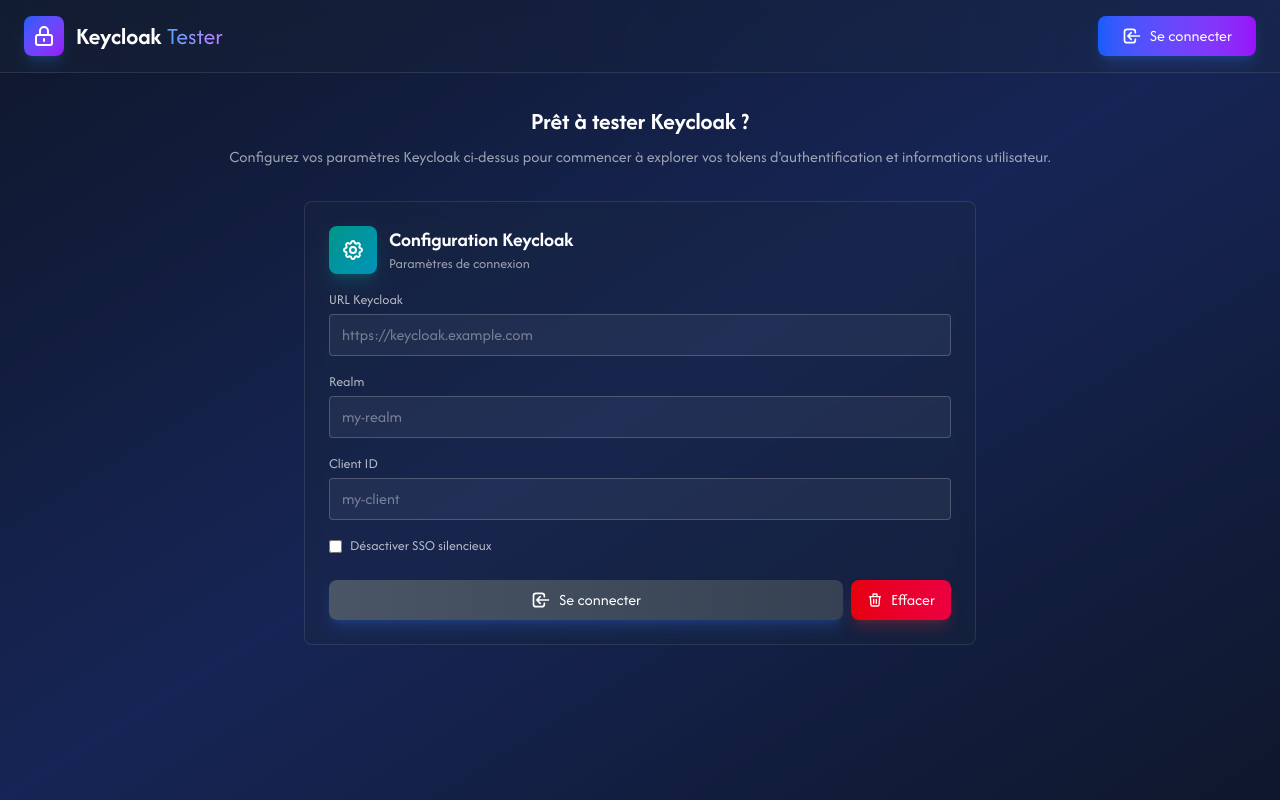
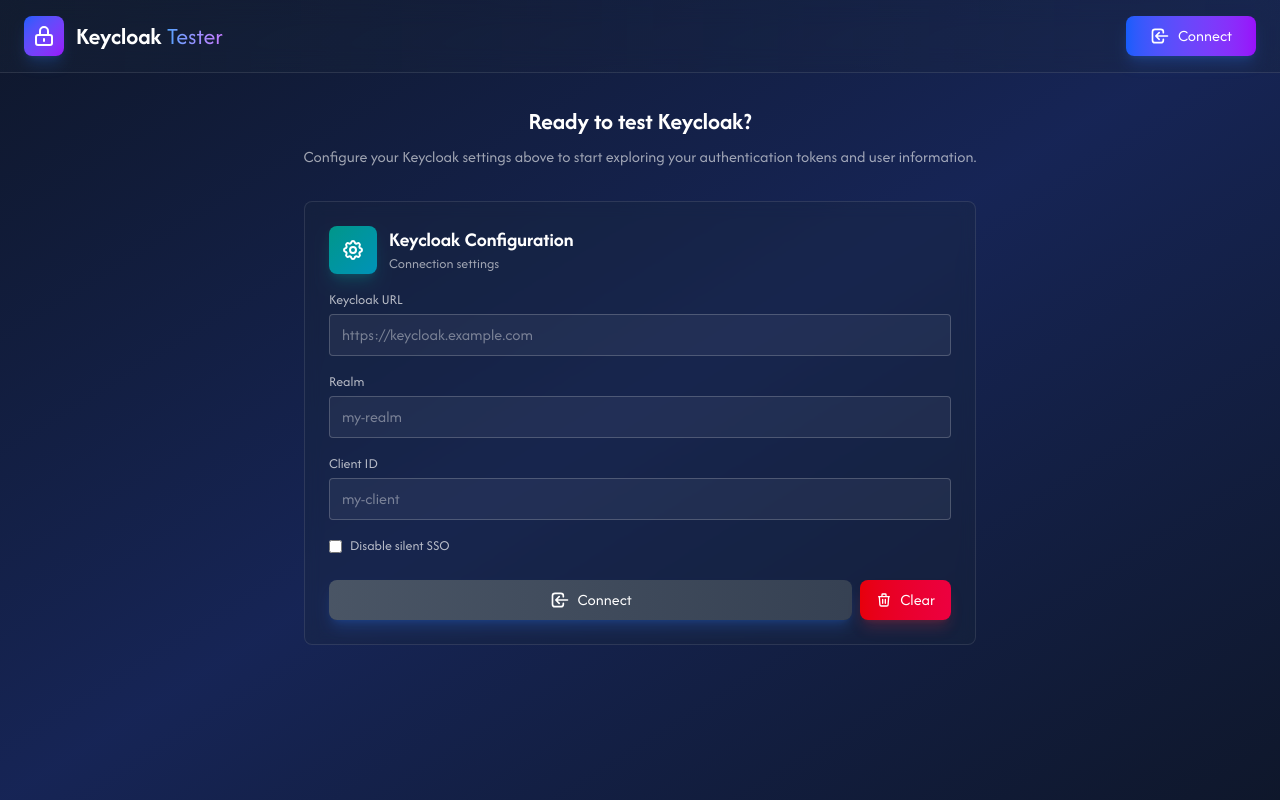
Before and after one commit to Ougobatec/Keycloak-Tester, a React (Vite) app: page / in a window 1280 px wide. Built offline with nearby package versions, Linux system fonts and the light colour scheme.

Commit message:
💬 Translate French text to English for consistency across the application

```diff
--- a/src/App.tsx
+++ b/src/App.tsx
@@ -22,7 +22,7 @@
   const [showUserMenu, setShowUserMenu] = useState(false);
   const [refreshMessage, setRefreshMessage] = useState<string | null>(null);
 
-  // Timer pour mettre à jour les expirations
+  // Timer to update expirations
   useTimer(!!tokens);
 
   const isConnected = !!tokens;
@@ -31,11 +31,9 @@
     const result = await refresh();
     if (result.success) {
       if (result.refreshed) {
-        setRefreshMessage('Tokens rafraîchis avec succès !');
+        setRefreshMessage('Tokens refreshed successfully!');
       } else {
-        setRefreshMessage(
-          'Les tokens sont encore valides, pas besoin de rafraîchir.'
-        );
+        setRefreshMessage('Tokens are still valid, no need to refresh.');
       }
       setTimeout(() => setRefreshMessage(null), 4000);
     }
@@ -43,7 +41,7 @@
 
   return (
     <div className="min-h-screen bg-gradient-to-br from-slate-900 via-blue-950 to-slate-900">
-      {/* NavBar */}
+      {/* Navigation Bar */}
       <NavBar
         isConnected={isConnected}
         userName={tokens?.tokenParsed.name}
@@ -62,7 +60,7 @@
         />
       )}
 
-      {/* Popup de succès rafraîchissement */}
+      {/* Refresh success popup */}
       {refreshMessage && (
         <div className="fixed bottom-6 right-6 z-50 animate-slide-up">
           <div className="bg-slate-800/30 backdrop-blur-md border border-green-500/40 rounded-lg p-4 shadow-2xl max-w-sm">
@@ -90,7 +88,7 @@
 
       {/* Main Content */}
       <div className="max-w-7xl mx-auto px-6 py-8 space-y-8">
-        {/* Messages d'erreur */}
+        {/* Error messages */}
         {error && (
           <div className="bg-red-500/10 backdrop-blur-sm border border-red-500/40 rounded-lg p-4">
             <div className="flex items-center gap-3">
@@ -119,12 +117,11 @@
           <div className="space-y-6">
             <div className="text-center">
               <h2 className="text-2xl font-semibold text-white mb-2">
-                Prêt à tester Keycloak ?
+                Ready to test Keycloak?
               </h2>
               <p className="text-white/60">
-                Configurez vos paramètres Keycloak ci-dessus pour commencer à
-                explorer vos tokens d'authentification et informations
-                utilisateur.
+                Configure your Keycloak settings above to start exploring your
+                authentication tokens and user information.
               </p>
             </div>
           </div>
@@ -148,11 +145,9 @@
           <div className="space-y-6">
             <div className="text-center">
               <h2 className="text-2xl font-semibold text-white mb-2">
-                Tokens d'authentification
+                Authentication Tokens
               </h2>
-              <p className="text-white/60">
-                Visualisez et copiez vos tokens JWT
-              </p>
+              <p className="text-white/60">View and copy your JWT tokens</p>
             </div>
 
             <div className="grid grid-cols-1 lg:grid-cols-2 gap-6">
--- a/src/components/ConfigForm.tsx
+++ b/src/components/ConfigForm.tsx
@@ -43,14 +43,14 @@
         </div>
         <div>
           <h2 className="text-xl font-semibold text-white">
-            Configuration Keycloak
+            Keycloak Configuration
           </h2>
-          <p className="text-sm text-white/60">Paramètres de connexion</p>
+          <p className="text-sm text-white/60">Connection settings</p>
         </div>
       </div>
 
       <div>
-        <label className="block text-sm text-white/70 mb-1">URL Keycloak</label>
+        <label className="block text-sm text-white/70 mb-1">Keycloak URL</label>
         <input
           type="url"
           value={config.url}
@@ -93,7 +93,7 @@
           className="rounded bg-white/5 border-white/20"
         />
         <label htmlFor="sso" className="text-sm text-white/70 cursor-pointer">
-          Désactiver SSO silencieux
+          Disable silent SSO
         </label>
       </div>
 
@@ -124,7 +124,7 @@
                   d="M4 12a8 8 0 018-8V0C5.373 0 0 5.373 0 12h4zm2 5.291A7.962 7.962 0 014 12H0c0 3.042 1.135 5.824 3 7.938l3-2.647z"
                 />
               </svg>
-              Connexion...
+              Connecting...
             </>
           ) : (
             <>
@@ -141,7 +141,7 @@
                   d="M11 16l-4-4m0 0l4-4m-4 4h14m-5 4v1a3 3 0 01-3 3H6a3 3 0 01-3-3V7a3 3 0 013-3h7a3 3 0 013 3v1"
                 />
               </svg>
-              Se connecter
+              Connect
             </>
           )}
         </button>
@@ -162,7 +162,7 @@
               d="M19 7l-.867 12.142A2 2 0 0116.138 21H7.862a2 2 0 01-1.995-1.858L5 7m5 4v6m4-6v6m1-10V4a1 1 0 00-1-1h-4a1 1 0 00-1 1v3M4 7h16"
             />
           </svg>
-          Effacer
+          Clear
         </button>
       </div>
     </div>
--- a/src/components/NavBar.tsx
+++ b/src/components/NavBar.tsx
@@ -19,7 +19,7 @@
     <nav className="bg-gradient-to-r from-slate-800/30 via-slate-800/20 to-slate-800/30 backdrop-blur-md border-b border-white/10">
       <div className="max-w-7xl mx-auto px-6 py-4">
         <div className="flex items-center justify-between">
-          {/* Logo et titre */}
+          {/* Logo and title */}
           <div className="flex items-center gap-3">
             <div className="bg-gradient-to-br from-blue-600 to-purple-600 p-2 rounded-lg shadow-lg shadow-blue-500/20">
               <svg
@@ -64,7 +64,7 @@
                     d="M11 16l-4-4m0 0l4-4m-4 4h14m-5 4v1a3 3 0 01-3 3H6a3 3 0 01-3-3V7a3 3 0 013-3h7a3 3 0 013 3v1"
                   />
                 </svg>
-                Se connecter
+                Connect
               </button>
             ) : (
               <>
@@ -83,7 +83,7 @@
                       clipRule="evenodd"
                     />
                   </svg>
-                  {userName || 'Utilisateur'}
+                  {userName || 'User'}
                 </button>
 
                 <button
@@ -103,7 +103,7 @@
                       d="M4 4v5h.582m15.356 2A8.001 8.001 0 004.582 9m0 0H9m11 11v-5h-.581m0 0a8.003 8.003 0 01-15.357-2m15.357 2H15"
                     />
                   </svg>
-                  Rafraîchir
+                  Refresh
                 </button>
 
                 <button
@@ -123,7 +123,7 @@
                       d="M17 16l4-4m0 0l-4-4m4 4H7m6 4v1a3 3 0 01-3 3H6a3 3 0 01-3-3V7a3 3 0 013-3h4a3 3 0 013 3v1"
                     />
                   </svg>
-                  Déconnexion
+                  Disconnect
                 </button>
               </>
             )}
--- a/src/components/TokenDisplay.tsx
+++ b/src/components/TokenDisplay.tsx
@@ -64,7 +64,7 @@
               onClick={() => setShowDecoded(!showDecoded)}
               className="px-3 py-2 rounded-lg font-medium text-sm transition bg-white/5 hover:bg-white/10 border border-white/20 text-white/80 hover:text-white"
             >
-              {showDecoded ? 'Token brut' : 'Décodé'}
+              {showDecoded ? 'Raw Token' : 'Decoded'}
             </button>
           )}
           <button
@@ -76,7 +76,7 @@
               )
             }
             className="bg-white/5 hover:bg-white/10 border border-white/20 text-white/80 hover:text-white transition p-2 rounded-lg"
-            title="Copier"
+            title="Copy"
           >
             <svg
               className="w-5 h-5"
--- a/src/index.css
+++ b/src/index.css
@@ -1,6 +1,6 @@
 @import 'tailwindcss';
 
-/* Déclaration des polices personnalisées */
+/* Custom font declarations */
 @font-face {
   font-family: 'Afacad';
   src: url('/fonts/Afacad-regular.ttf') format('truetype');
@@ -17,12 +17,12 @@
   font-display: swap;
 }
 
-/* Variables de style global */
+/* Global style variables */
 :root {
   font-family: 'Afacad', system-ui, Avenir, Helvetica, Arial, sans-serif;
 }
 
-/* Animation pour la popup */
+/* Animation for popup */
 @keyframes slide-up {
   from {
     opacity: 0;
--- a/src/services/keycloak.service.ts
+++ b/src/services/keycloak.service.ts
@@ -36,7 +36,7 @@
           : window.location.origin + '/silent-check-sso.html',
       });
 
-      // Nettoyer l'URL après redirection
+      // Clean URL after redirect
       if (
         window.location.search.includes('state=') ||
         window.location.hash.includes('state=')
@@ -50,23 +50,23 @@
 
       return authenticated;
     } catch (error) {
-      console.error('Erreur initialisation Keycloak:', error);
+      console.error('Keycloak initialization error:', error);
       throw error;
     }
   }
 
   async login(): Promise<void> {
-    if (!this.keycloak) throw new Error('Keycloak non initialisé');
+    if (!this.keycloak) throw new Error('Keycloak not initialized');
     await this.keycloak.login({ redirectUri: window.location.origin });
   }
 
   async logout(): Promise<void> {
-    if (!this.keycloak) throw new Error('Keycloak non initialisé');
+    if (!this.keycloak) throw new Error('Keycloak not initialized');
     await this.keycloak.logout({ redirectUri: window.location.origin });
   }
 
   async refresh(): Promise<boolean> {
-    if (!this.keycloak) throw new Error('Keycloak non initialisé');
+    if (!this.keycloak) throw new Error('Keycloak not initialized');
     return await this.keycloak.updateToken(5);
   }
 
--- a/src/types/index.ts
+++ b/src/types/index.ts
@@ -1,4 +1,4 @@
-// Configuration Keycloak
+// Keycloak Configuration
 export interface KeycloakConfig {
   url: string;
   realm: string;
@@ -6,7 +6,7 @@
   disableSilentSSO: boolean;
 }
 
-// Token JWT décodé
+// Decoded JWT Token
 export interface ParsedToken {
   exp?: number;
   iat?: number;
@@ -20,7 +20,7 @@
   [key: string]: unknown;
 }
 
-// Informations des tokens
+// Token Information
 export interface TokenInfo {
   accessToken: string;
   refreshToken?: string;
--- a/src/utils/helpers.ts
+++ b/src/utils/helpers.ts
@@ -26,7 +26,7 @@
   const expirationTime = exp * 1000;
   const remaining = expirationTime - now;
 
-  if (remaining <= 0) return 'Expiré';
+  if (remaining <= 0) return 'Expired';
 
   const seconds = Math.floor(remaining / 1000);
   const minutes = Math.floor(seconds / 60);
@@ -59,7 +59,7 @@
 
     return JSON.parse(json);
   } catch (error) {
-    console.error('Erreur décodage JWT:', error);
+    console.error('JWT decoding error:', error);
     return null;
   }
 };
```
Also changed, not shown: src/components/UserMenu.tsx (+8 -10 lines), src/hooks/useKeycloak.ts (+7 -9 lines).
